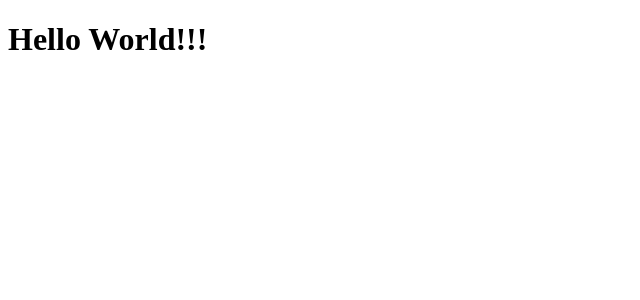
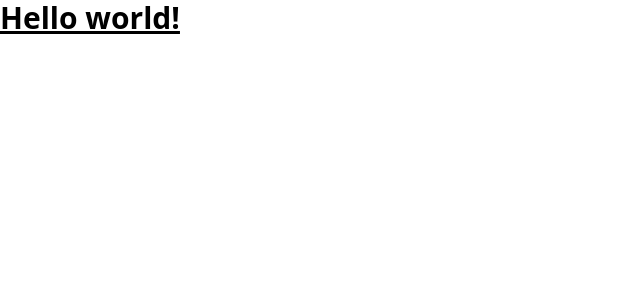
Before and after one commit to the-spanish-guy/boilerplate-vite-ts, a React (Vite) app: page / in a window 1280 px wide. Shown: the top 300 px of the page, without its empty margins (0-640 px from the left). Built offline with nearby package versions, Linux system fonts and the light colour scheme.

Commit message:
:sparkles: feat(tailwind): add tailwind config

```diff
--- /dev/null
+++ b/postcss.config.js
@@ -0,0 +1,6 @@
+module.exports = {
+  plugins: {
+    tailwindcss: {},
+    autoprefixer: {}
+  }
+}
--- /dev/null
+++ b/src/index.css
@@ -0,0 +1,7 @@
+@tailwind base;
+@tailwind components;
+@tailwind utilities;
+
+body {
+  @apply dark:bg-slate-800;
+}
--- a/src/main.tsx
+++ b/src/main.tsx
@@ -1,6 +1,8 @@
+// eslint-disable-next-line no-use-before-define
 import React from 'react'
 import ReactDOM from 'react-dom'
 import App from './App'
+import './index.css'
 
 ReactDOM.render(
   <React.StrictMode>
--- a/src/pages/Home/Index.tsx
+++ b/src/pages/Home/Index.tsx
@@ -1,3 +1,5 @@
+import './index.css'
+
 export function Home() {
-  return <h1>Hello World!!!</h1>
+  return <h1 className="teste">Hello world!</h1>
 }
--- /dev/null
+++ b/src/pages/Home/index.css
@@ -0,0 +1,3 @@
+.teste {
+  @apply text-3xl font-bold underline;
+}
--- /dev/null
+++ b/tailwind.config.js
@@ -0,0 +1,8 @@
+module.exports = {
+  content: ['./index.html', './src/**/*.{vue,js,ts,jsx,tsx}'],
+  theme: {
+    extend: {}
+  },
+  darkMode: 'media', // or class
+  plugins: []
+}
--- a/vite.config.ts
+++ b/vite.config.ts
@@ -3,5 +3,10 @@ import react from '@vitejs/plugin-react'
 
 // https://vitejs.dev/config/
 export default defineConfig({
-  plugins: [react()]
+  plugins: [react()],
+  preview: {
+    port: 8080,
+    https: false,
+    cors: false
+  }
 })
```
